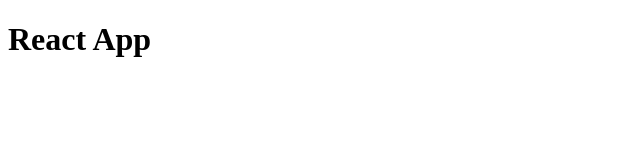
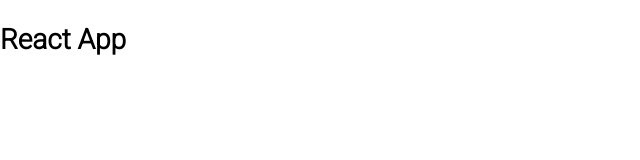
Before and after one commit to zanname98/clone-youtube-ui, a React (Create React App) app: page / in a window 1280 px wide. Shown: the top 160 px of the page, without its empty margins (0-640 px from the left). Built offline with nearby package versions, Linux system fonts and the light colour scheme.

Commit message:
Cấu hình cho project

```diff
--- /dev/null
+++ b/config-overrides.js
@@ -0,0 +1,3 @@
+const { override, useBabelRc } = require('customize-cra');
+
+module.exports = override(useBabelRc());
--- a/src/App.js
+++ b/src/App.js
@@ -1,8 +1,7 @@
-
 function App() {
   return (
     <div className="App">
-        <h1>React App</h1>
+      <h1>React App</h1>
     </div>
   );
 }
--- /dev/null
+++ b/src/componnents/GlobalStyle/GlobalStyle.scss
@@ -0,0 +1,34 @@
+@import 'normalize.css';
+@import url('https://fonts.googleapis.com/css2?family=Roboto:ital,wght@0,100;0,300;1,300;1,400;1,700&display=swap');
+
+:root {
+    --black: #333;
+}
+
+* {
+    padding: 0;
+    margin: 0;
+    box-sizing: border-box;
+}
+
+html {
+    font-size: 62.5%;
+}
+
+body {
+    font-family: 'Roboto', sans-serif;
+    font-size: 1.4rem;
+    line-height: 1.5;
+    text-rendering: optimizeSpeed;
+}
+
+button,
+input,
+[tabindex] {
+    border: none;
+    outline: none;
+}
+
+a[href] {
+    text-decoration: none;
+}
--- /dev/null
+++ b/src/componnents/GlobalStyle/index.js
@@ -0,0 +1,7 @@
+import './GlobalStyle.scss';
+
+function GlobalStyle({ children }) {
+    return children;
+}
+
+export default GlobalStyle;
--- a/src/index.js
+++ b/src/index.js
@@ -1,13 +1,16 @@
 import React from 'react';
 import ReactDOM from 'react-dom/client';
-import App from './App';
+import App from '~/App';
 import reportWebVitals from './reportWebVitals';
+import GlobalStyle from '~/componnents/GlobalStyle';
 
 const root = ReactDOM.createRoot(document.getElementById('root'));
 root.render(
-  <React.StrictMode>
-    <App />
-  </React.StrictMode>
+    <React.StrictMode>
+        <GlobalStyle>
+            <App />
+        </GlobalStyle>
+    </React.StrictMode>,
 );
 
 // If you want to start measuring performance in your app, pass a function
```
Also changed, not shown: jsconfig.json (added, +8 -0 lines), package.json (+16 -4 lines), .babelrc (added), 2 other files (tests, documents, lock files or other folders).
